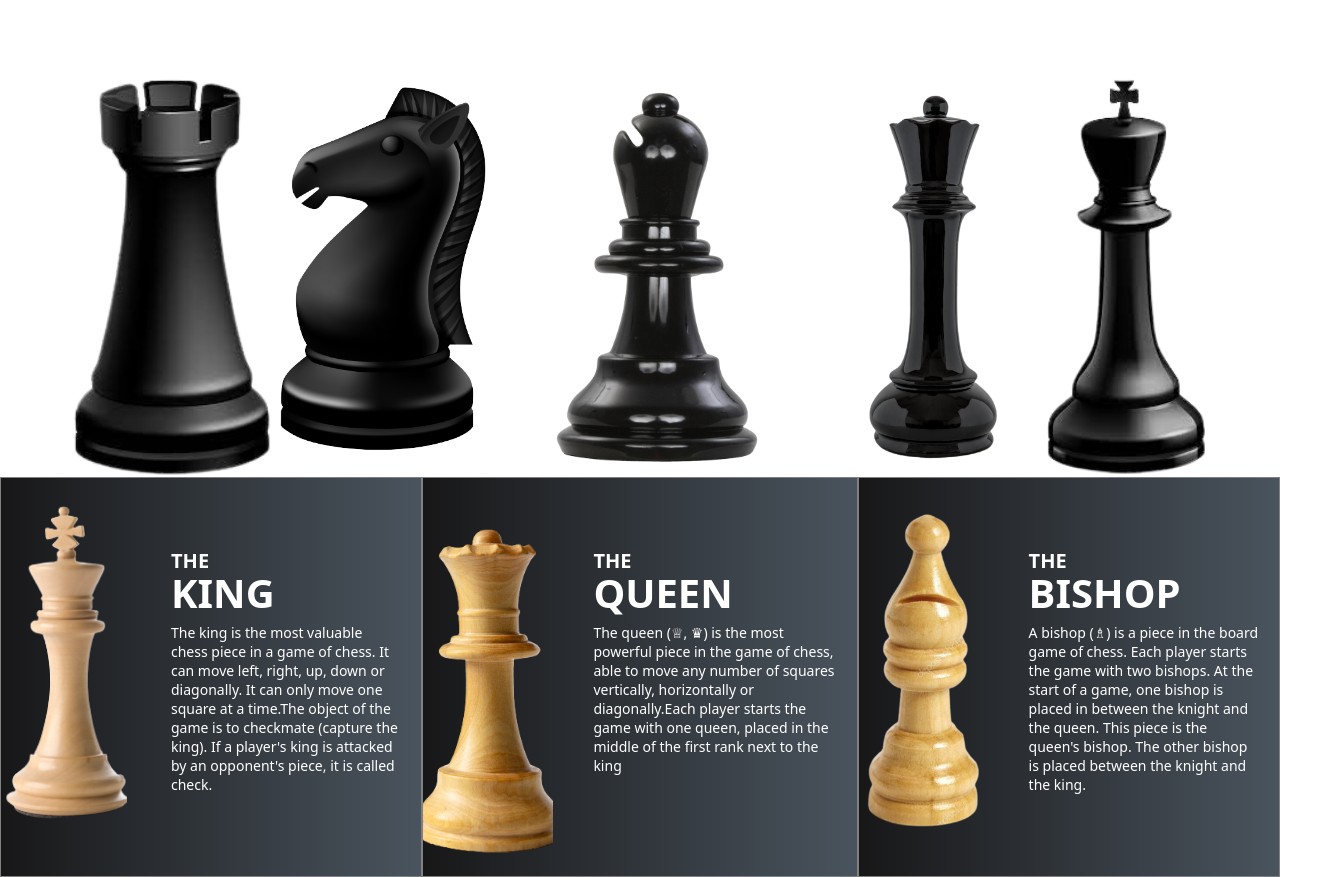
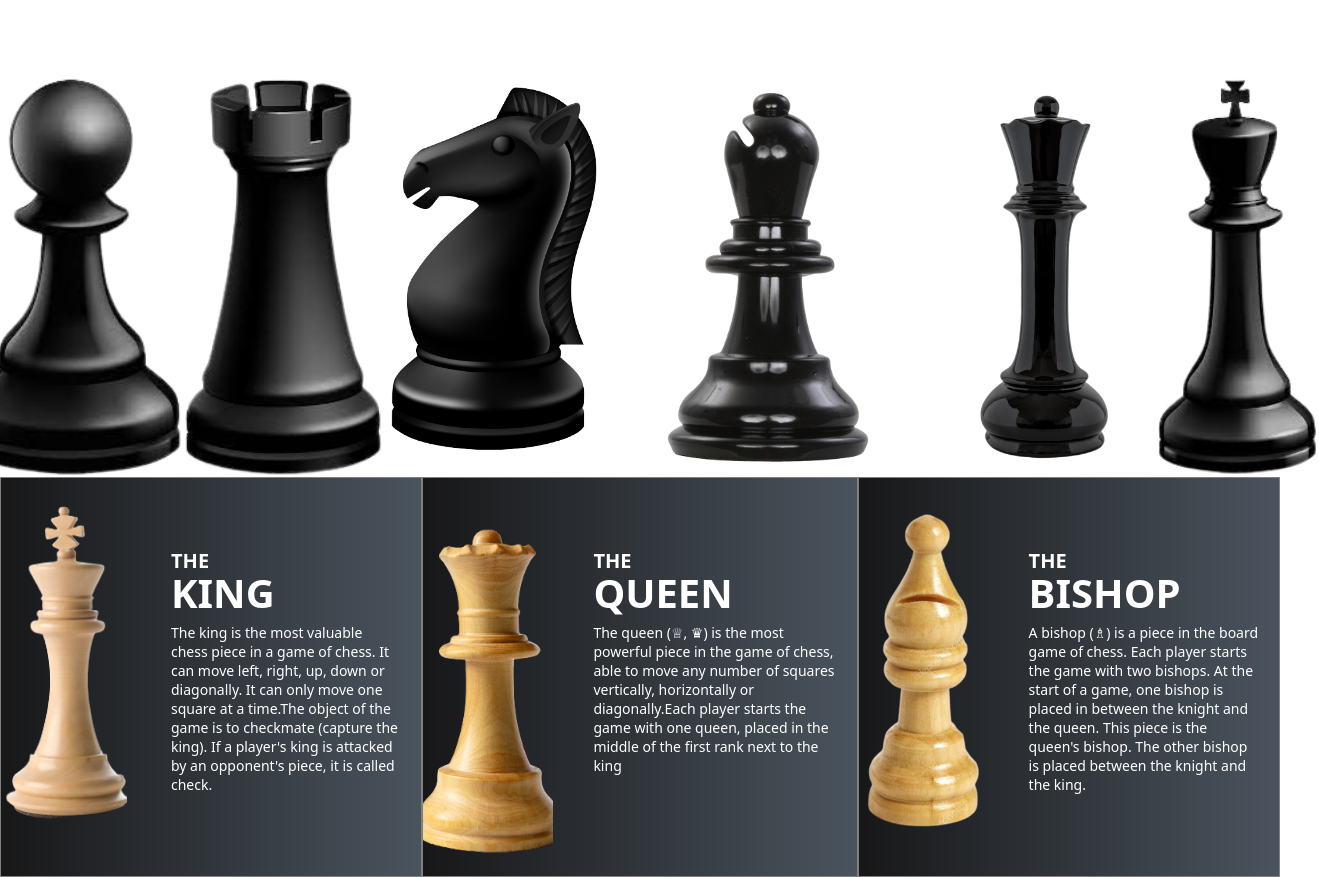
Before and after one commit to baghelkartik/Chess-Website, a plain HTML site: page index.html in a window 1280 px wide. Shown: the part 1123-2000 px from the top of the page, 1319 px wide, since content can reach past the window. Drawn offline with nearby package versions, Linux system fonts and the light colour scheme; a script that the page names is missing; files whose address does not match are found by name.

Commit message:
Update index.html

```diff
--- a/index.html
+++ b/index.html
@@ -40,7 +40,7 @@
 
         <div id="part" class="parts">
           <!-- <img src="/chess-g7cf52d184_1280-removebg-preview.png" alt="" /> -->
-           <img src="/pawn2-removebg-preview.png" alt="" >
+           <img src="/img/pawn2-removebg-preview.png" alt="" >
        <img src="/brook2-removebg-preview.png" alt="" >
        <img id="kni" src="/knight2-removebg-preview.png" alt="" >
        <img src="/bishop2-removebg-preview.png" alt="" >
```
